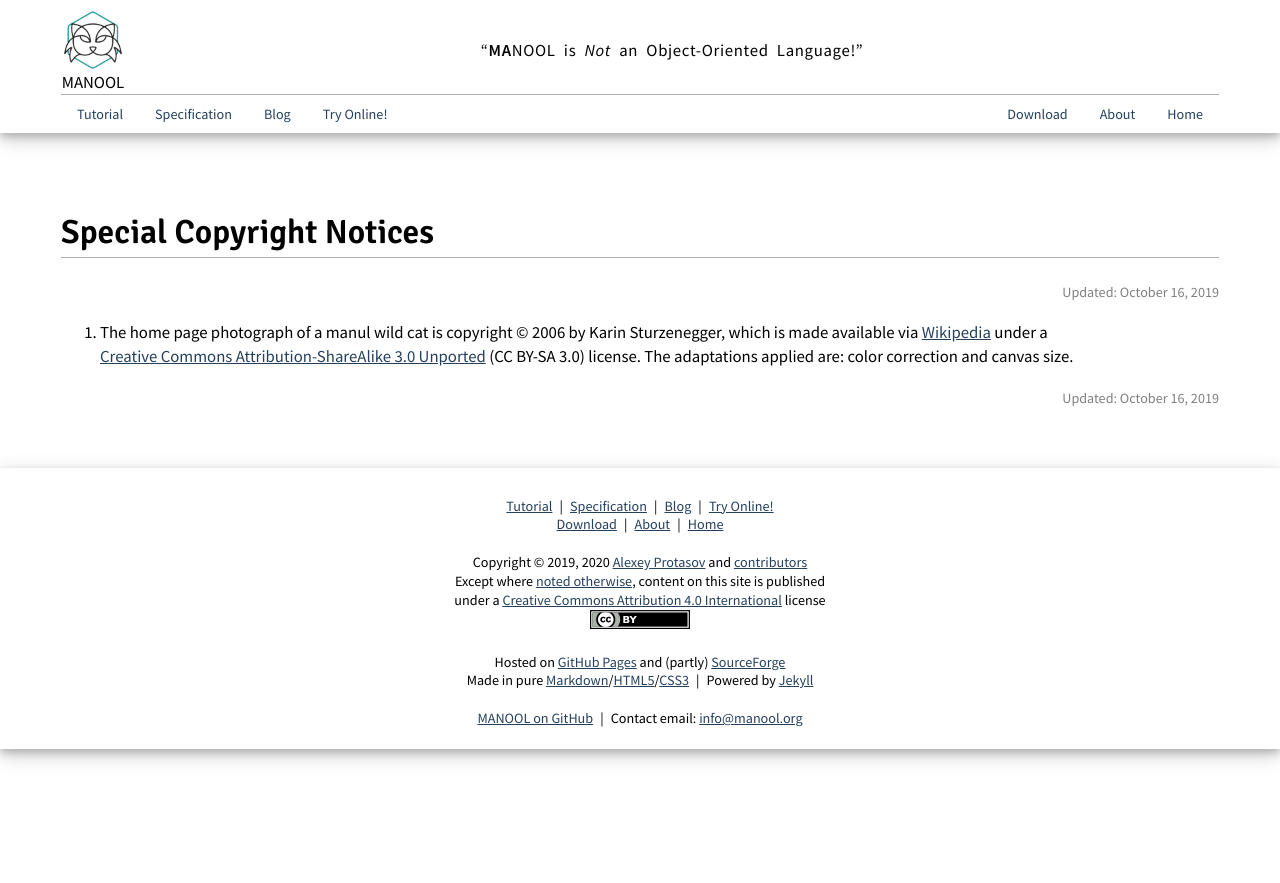
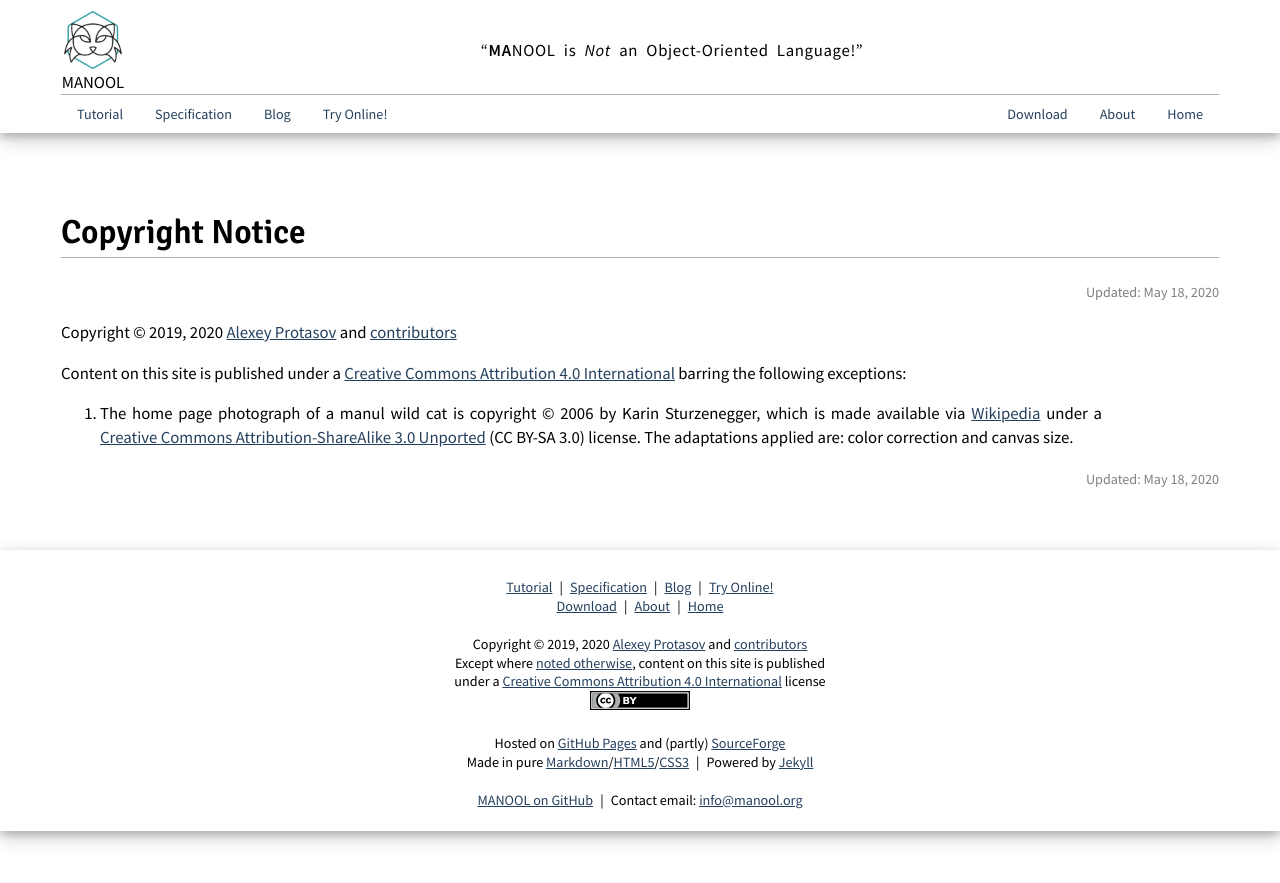
Before and after one commit to rusini/manool, a Jekyll site: the page built from copynotice.md, in a window 1280 px wide. Shown: the top 883 px of the page. Built offline with Jekyll 4.4.1, drawn with Linux system fonts in a browser that asks for light colours.

Commit message:
Update Copyright Notice

```diff
--- a/copynotice.md
+++ b/copynotice.md
@@ -1,12 +1,20 @@
 ---
-title:   Special Copyright Notices
-updated: 2019-10-16
+title:   Copyright Notice
+updated: 2020-05-18
 ---
 
 {%include page_header.md%}{%raw%}
 
+Copyright &copy; 2019, 2020 [Alexey Protasov](/about "About @rusini") and
+[contributors](//github.com/rusini/manool/graphs/contributors "GitHub: MANOOL Contributors")
+
+Content on this site is published under a [Creative Commons Attribution 4.0 International](//creativecommons.org/licenses/by/4.0/ "creativecommons.org: Terms of
+the License") barring the following exceptions:
+
 1. The home page photograph of a manul wild cat is copyright &copy; 2006 by Karin Sturzenegger, which is made available via
-   [Wikipedia](https://commons.wikimedia.org/wiki/File:Manul2.jpg) under a [Creative Commons Attribution-ShareAlike 3.0
-   Unported](https://creativecommons.org/licenses/by-sa/3.0/) (CC BY-SA 3.0) license. The adaptations applied are: color correction and canvas size.
+[Wikipedia](//commons.wikimedia.org/wiki/File:Manul2.jpg) under a [Creative Commons Attribution-ShareAlike 3.0
+Unported](//creativecommons.org/licenses/by-sa/3.0/) (CC BY-SA 3.0) license. The adaptations applied are: color correction and canvas size.
+
+^
 
 {%endraw%}{%include page_footer.md%}
```
